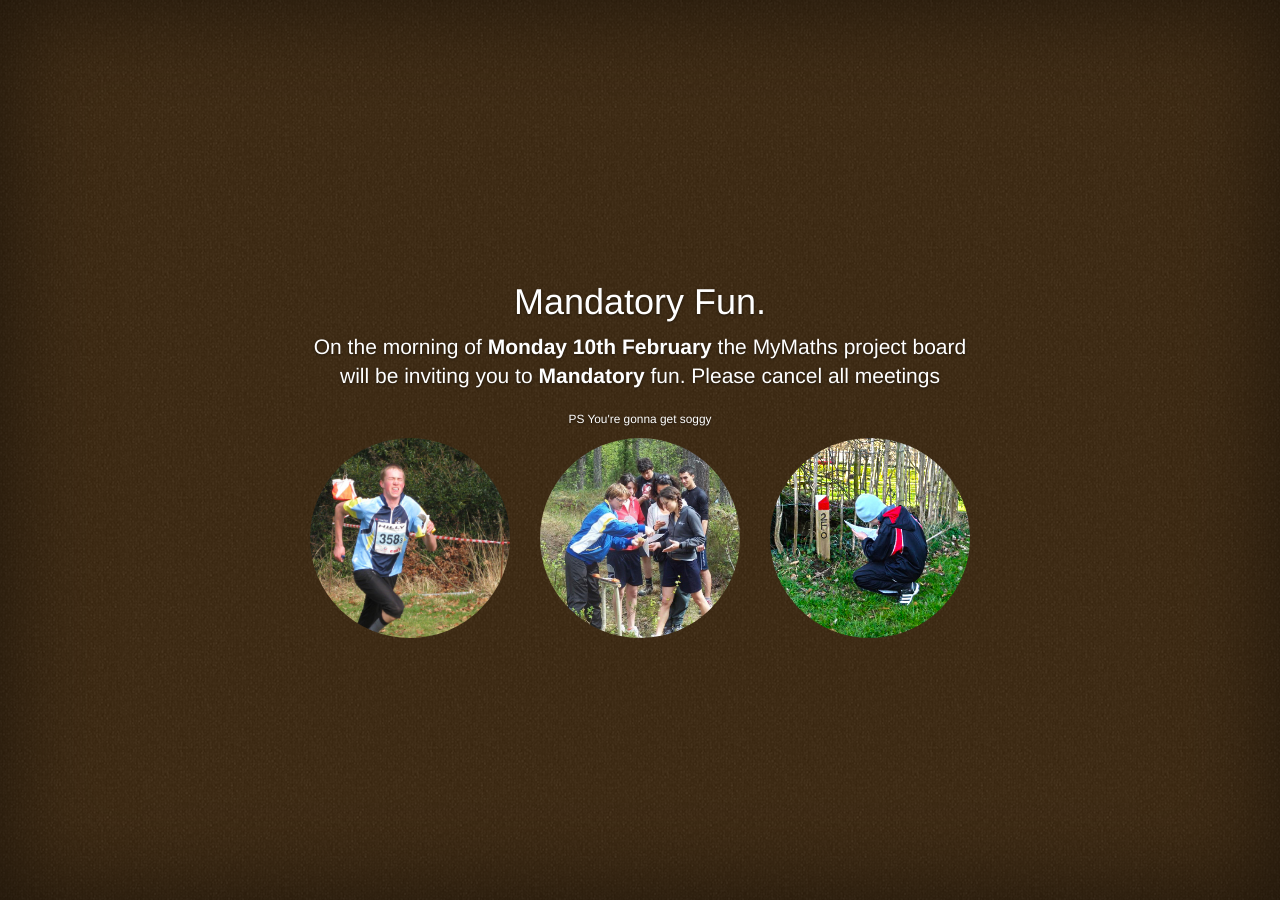
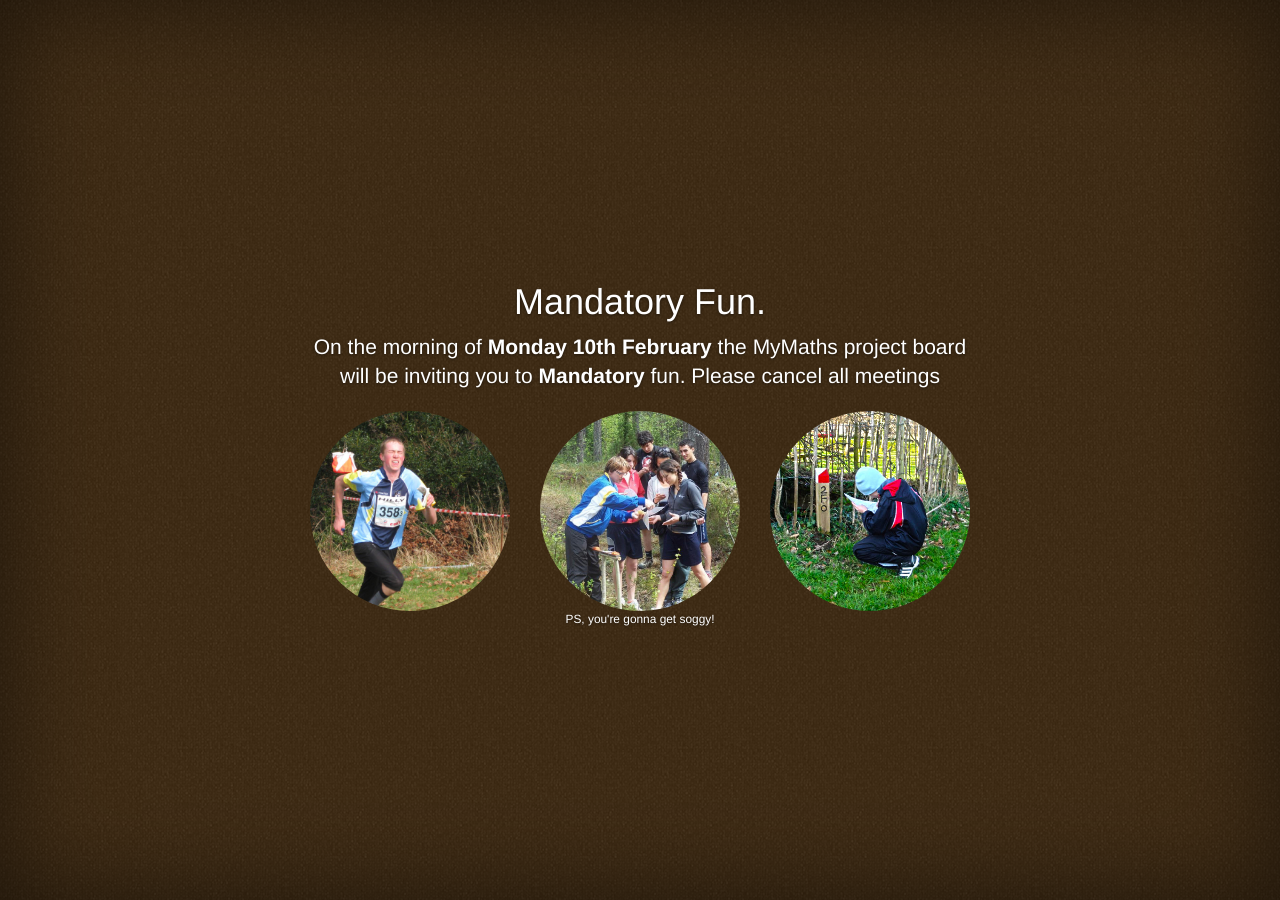
Before and after one commit to OUP/oup.github.io, a Jekyll site: the page orienteering/index.html, which Jekyll copies as it is, in a window 1280 px wide. Built offline with Jekyll 4.4.1, drawn with Linux system fonts in a browser that asks for light colours; Markdown is read by kramdown in place of the engine named in the settings.

Commit message:
Added secret site

```diff
--- a/orienteering/index.html
+++ b/orienteering/index.html
@@ -35,7 +35,7 @@
 
           <div class="inner cover">
             <h1 class="cover-heading">Mandatory Fun.</h1>
-            <p class="lead">On the morning of <strong>Monday 10th February</strong> the MyMaths project board will be inviting you to <strong>Mandatory</strong> fun. Please cancel all meetings</p><p><small>PS You're gonna get soggy</small></p>
+            <p class="lead">On the morning of <strong>Monday 10th February</strong> the MyMaths project board will be inviting you to <strong>Mandatory</strong> fun. Please cancel all meetings</p>
             <div class="row">
               <div class="col-sm-4">
                 <img src="running.jpg" alt="..." class="img-circle img-responsive">
```
Also changed, not shown: other parts of orienteering/index.html (+1 -0 lines).
